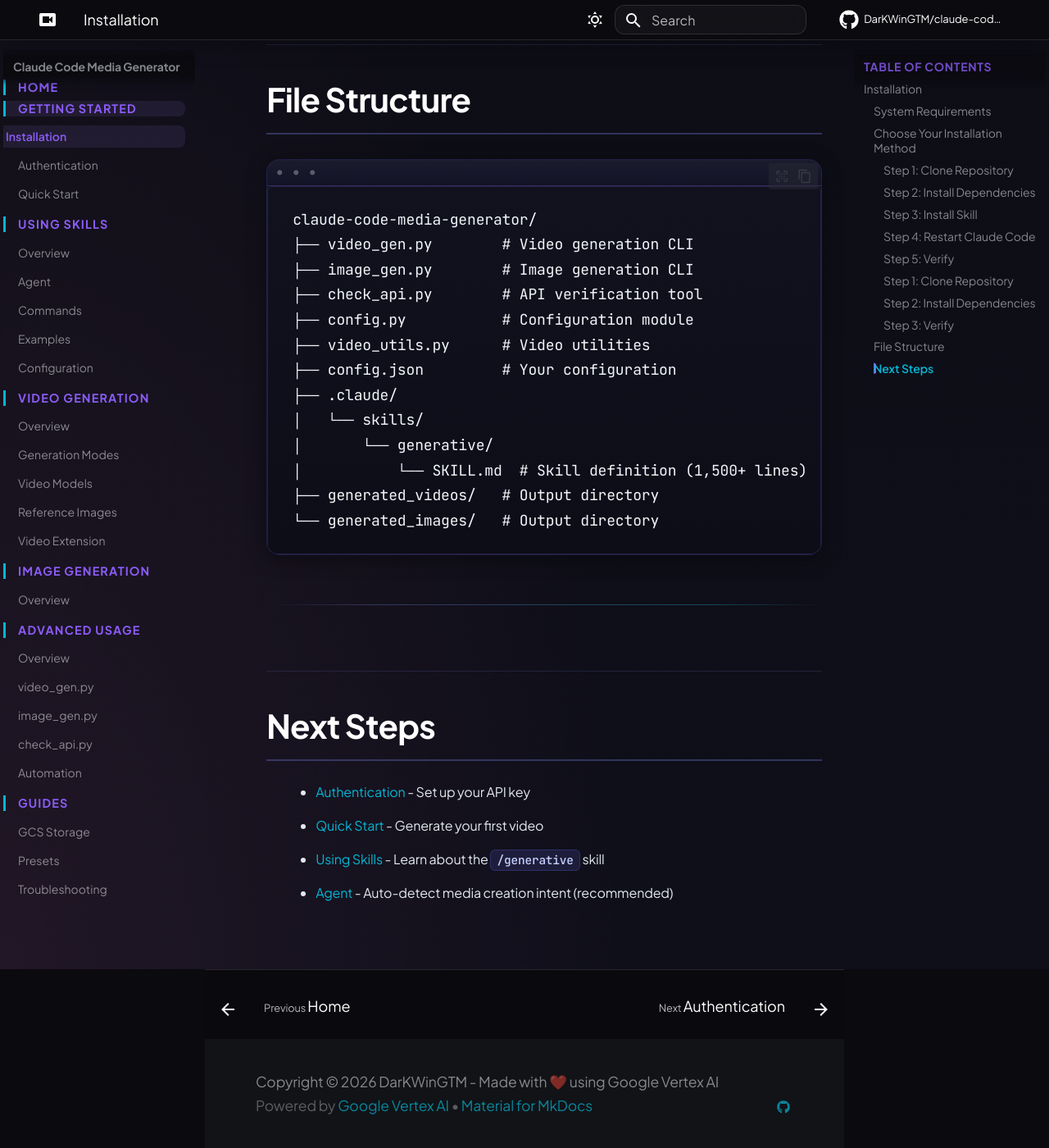
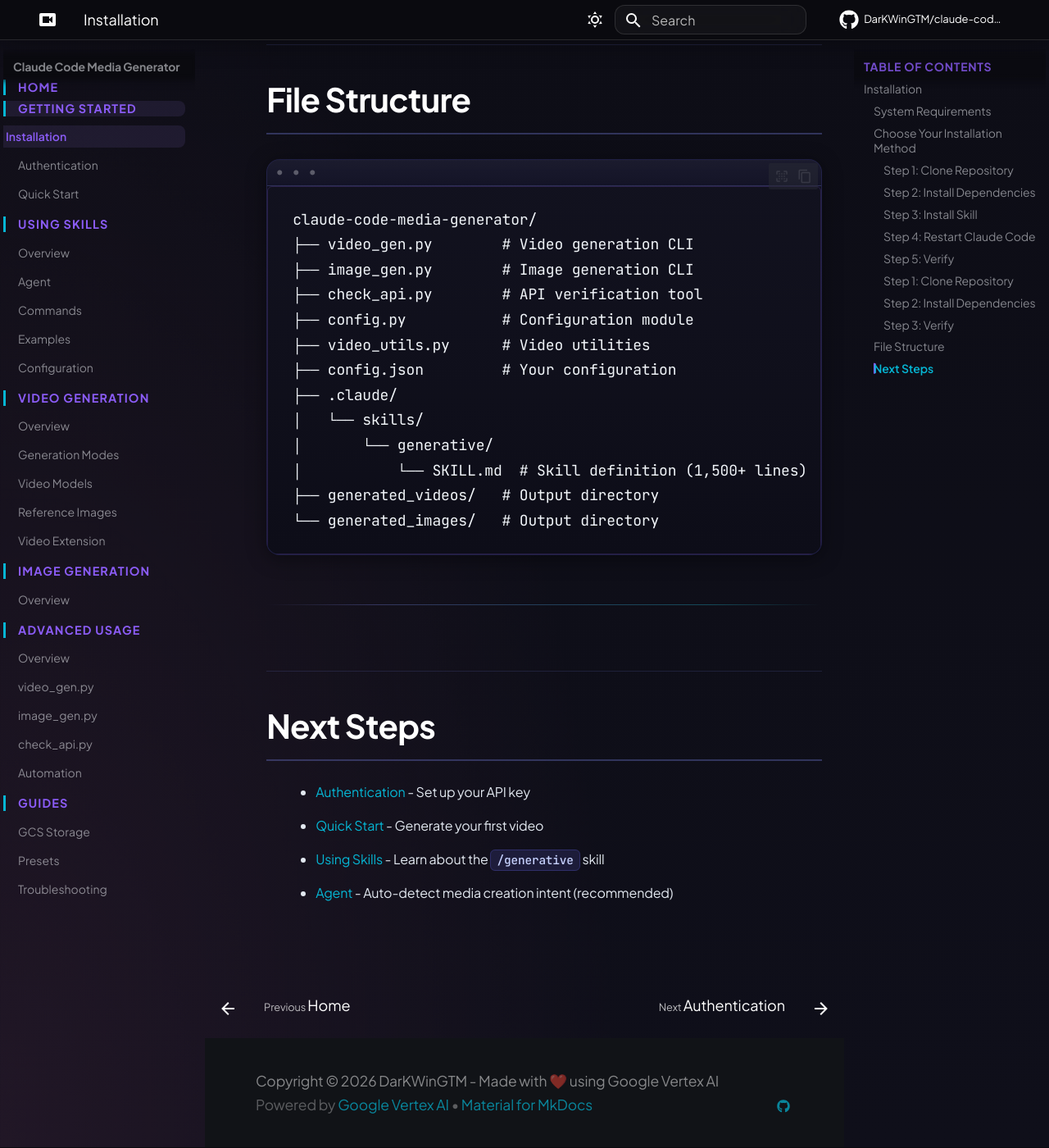
Before and after one commit to DarKWinGTM/claude-code-media-generator, an MkDocs documentation site: the page built from docs/getting-started/installation.md, in a window 1280 px wide and 1400 px high, scrolled down 2478 px. Shown: the whole window at 82% size. Built offline with MkDocs 1.6.1 and Material for MkDocs 9.7.7, drawn with Linux system fonts in a browser that asks for light colours; comment, search, counter and statistics services are not loaded.

Commit message:
style: move background gradient from .md-main to .md-container
- Background gradient moved to .md-container for seamless
  main+footer coverage (no stripe between sections)
- Footer set to transparent with !important override
  (overrides Material theme built-in background-color)
- Light mode: .md-container gets background, .md-main transparent
- Old .md-main gradient rule kept as comment for reference

Co-Authored-By: Claude Opus 4.6 <noreply@anthropic.com>

```diff
--- a/docs/stylesheets/extra.css
+++ b/docs/stylesheets/extra.css
@@ -190,14 +190,23 @@ body, .md-typeset {
   --md-code-fg-color: #e2e8f0;
 }
 
-/* ===== Animated Background ===== */
-[data-md-color-scheme="slate"] .md-main {
+/* ===== Animated Background (on .md-container for seamless main+footer) ===== */
+[data-md-color-scheme="slate"] .md-container {
   background:
     radial-gradient(ellipse 80% 50% at 50% -20%, rgba(139, 92, 246, 0.15), transparent),
     radial-gradient(ellipse 60% 40% at 100% 0%, rgba(6, 182, 212, 0.1), transparent),
     radial-gradient(ellipse 60% 40% at 0% 100%, rgba(244, 114, 182, 0.08), transparent),
     linear-gradient(180deg, #0a0a0f 0%, #0f0f1a 100%);
 }
+
+/* ===== [OLD] Animated Background (was on .md-main — moved to .md-container above) ===== */
+/* [data-md-color-scheme="slate"] .md-main {
+  background:
+    radial-gradient(ellipse 80% 50% at 50% -20%, rgba(139, 92, 246, 0.15), transparent),
+    radial-gradient(ellipse 60% 40% at 100% 0%, rgba(6, 182, 212, 0.1), transparent),
+    radial-gradient(ellipse 60% 40% at 0% 100%, rgba(244, 114, 182, 0.08), transparent),
+    linear-gradient(180deg, #0a0a0f 0%, #0f0f1a 100%);
+} */
 
 /* ===== Header - Glass Effect ===== */
 .md-header {
@@ -903,11 +912,12 @@ body, .md-typeset {
   box-shadow: 0 0 15px rgba(251, 191, 36, 0.2);
 }
 
-/* ===== Footer - Glass ===== */
+/* ===== Footer - Seamless (background from .md-container) ===== */
 .md-footer {
-  background: rgba(10, 10, 15, 0.9) !important;
-  backdrop-filter: var(--glass-blur);
-  border-top: 1px solid var(--glass-border);
+  background: transparent !important;
+  background-color: transparent !important;
+  /* backdrop-filter: var(--glass-blur); */
+  /* border-top: 1px solid var(--glass-border); */
 }
 
 /* ===== Cookie Consent Banner - Minimal & Non-intrusive ===== */
@@ -2267,9 +2277,9 @@ a, button, input, .md-nav__link, .md-tabs__link {
   color: var(--text-light-muted) !important;
 }
 
-/* === Footer === */
+/* === Footer (transparent - background from .md-container) === */
 [data-md-color-scheme="default"] .md-footer {
-  background: #f1f5f9 !important;
+  background: transparent !important;
   border-top: 1px solid rgba(99, 102, 241, 0.15);
 }
 
@@ -2616,14 +2626,12 @@ a, button, input, .md-nav__link, .md-tabs__link {
   background: #FFFFFF !important;
 }
 
+[data-md-color-scheme="default"] .md-container {
+  background: #F8FAFC !important;
+}
+
 [data-md-color-scheme="default"] .md-main {
-  background: #F8FAFC !important;
-}
-
-/* ===== LIGHT MODE - Footer ===== */
-[data-md-color-scheme="default"] .md-footer {
-  background: #F1F5F9 !important;
-  border-top: 1px solid #E2E8F0 !important;
+  background: transparent !important;
 }
 
 [data-md-color-scheme="default"] .md-footer-nav__link {
@@ -3167,9 +3175,13 @@ a, button, input, .md-nav__link, .md-tabs__link {
   -webkit-backdrop-filter: none !important;
 }
 
-/* ===== LIGHT MODE - Main container (Clean) ===== */
+/* ===== LIGHT MODE - Main container (Clean - on .md-container) ===== */
+[data-md-color-scheme="default"] .md-container {
+  background: #F8FAFC !important;
+}
+
 [data-md-color-scheme="default"] .md-main {
-  background: #F8FAFC !important;
+  background: transparent !important;
 }
 
 /* ===== LIGHT MODE - Hero Section (Clean) ===== */
```
